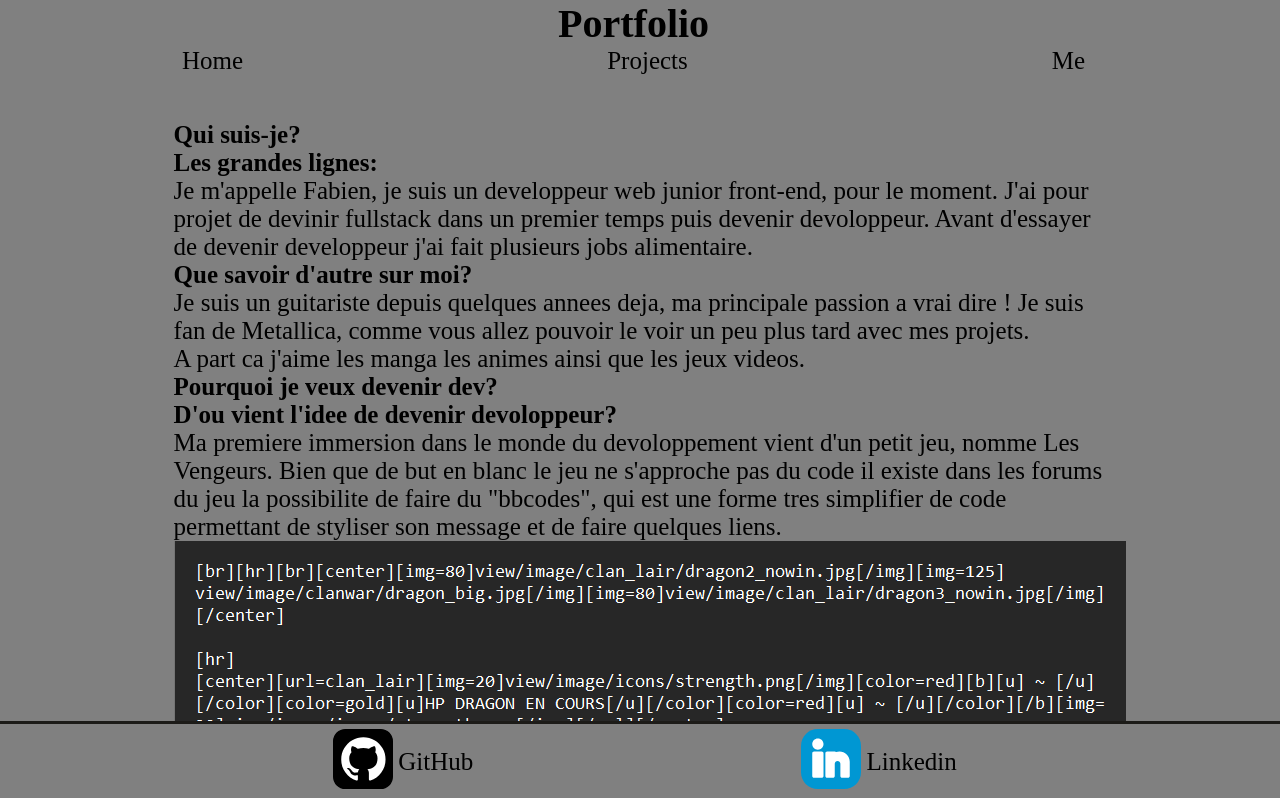
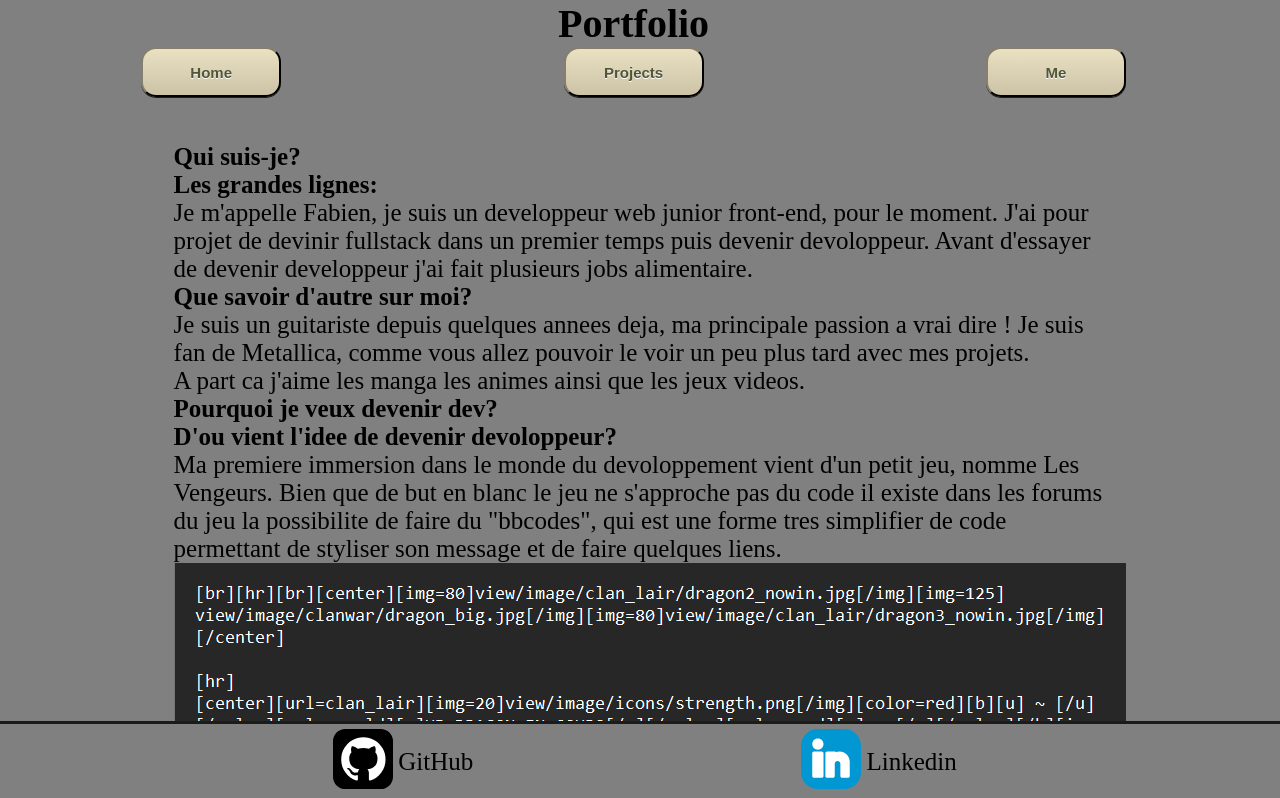
Before and after one commit to FabienLqr/Folio, a React (Vite) app: page / in a window 1280 px wide. Shown: the top 798 px of the page. Built offline with nearby package versions, Linux system fonts and the light colour scheme.

Commit message:
set Nav.jsx link to into button

```diff
--- a/src/components/Nav.jsx
+++ b/src/components/Nav.jsx
@@ -4,9 +4,15 @@ function Nav() {
   return (
     <>
       <nav>
-        <Link to="/">Home</Link>
-        <Link to="/projects">Projects</Link>
-        <Link to="/me">Me</Link>
+        <Link to="/">
+          <button>Home</button>
+        </Link>
+        <Link to="/projects">
+          <button>Projects</button>
+        </Link>
+        <Link to="/me">
+          <button>Me</button>
+        </Link>
       </nav>
       <main>
         <Outlet />
```
